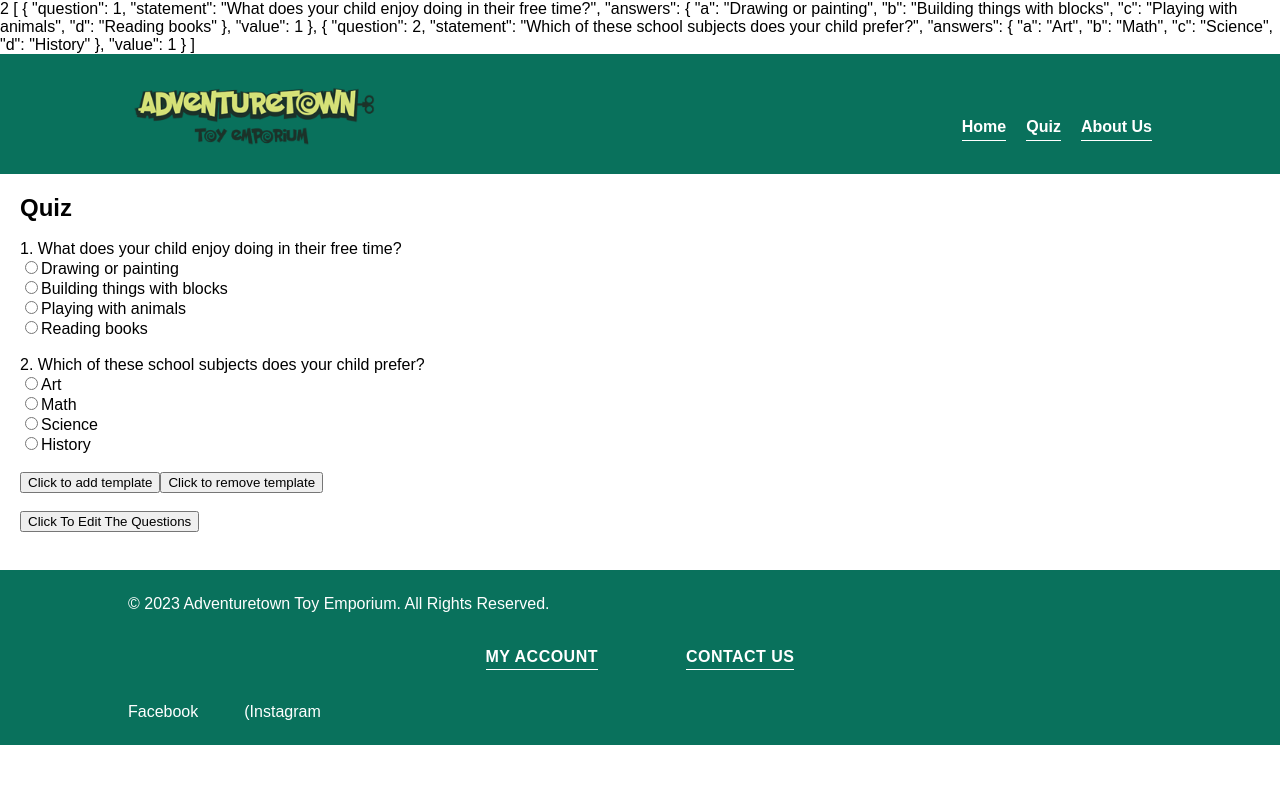
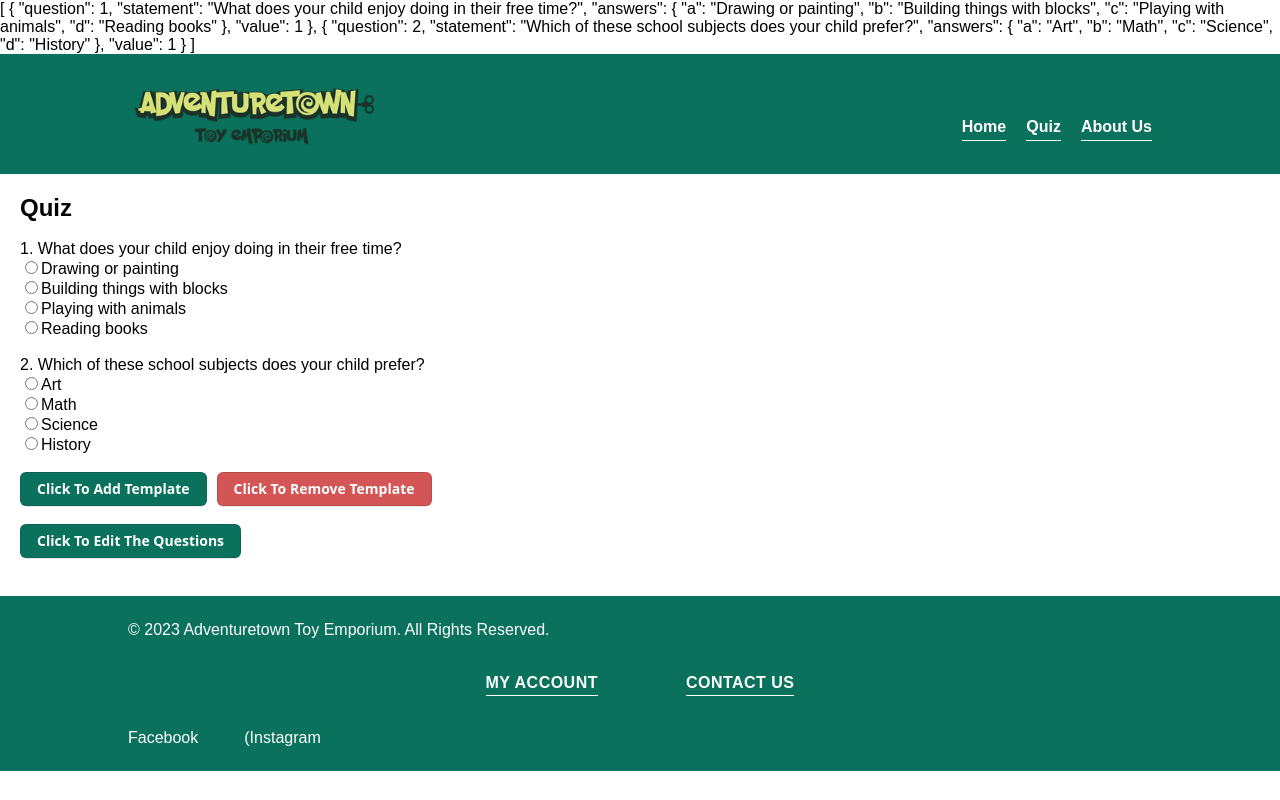
Before and after one commit to xraycodes/ToyEmporium, a Vue app: page / in a window 1280 px wide. Built offline with nearby package versions, Linux system fonts and the light colour scheme.

Commit message:
edit,add,remove functionalities working

```diff
--- a/src/App.vue
+++ b/src/App.vue
@@ -38,13 +38,13 @@ const finalizeChanges = (data) => {
 }
 
 const removeTemplate = () => {
-  questionsInJSONAsObj.pop()
+  questionsInJSONAsObj.splice(questionsLength.value - 1, 1);
+  questionsLength.value--;
 
 }
 </script>
 
 <template>
-  {{ questionsLength }}
   {{ questionsInJSONAsObj }}
   <Header></Header>
   <!-- Main Content Section -->
--- a/src/assets/components/AddAndDeleteButtons.vue
+++ b/src/assets/components/AddAndDeleteButtons.vue
@@ -23,7 +23,63 @@ const MaxQuestions = ref(true)
 
 <template>
     <div>
-        <button v-if="MaxQuestions" @click="$emit('addTemplate')">Click to add template</button>
-        <button @click="$emit('removeTemplate')">Click to remove template</button>
+        <button id="addButton" v-if="MaxQuestions" @click="$emit('addTemplate')">Click To Add Template</button>
+        <button id="deleteButton" @click="$emit('removeTemplate')">Click To Remove Template</button>
   </div>
 </template>
+
+<style scoped>
+
+#addButton {
+  appearance: none;
+  background-color: #09715c;;
+  border: 1px solid rgba(27, 31, 35, .15);
+  border-radius: 6px;
+  box-shadow: rgba(27, 31, 35, .1) 0 1px 0;
+  box-sizing: border-box;
+  color: #fff;
+  cursor: pointer;
+  display: inline-block;
+  font-family: apple-system,system-ui,"Segoe UI",Helvetica,Arial,sans-serif,"Apple Color Emoji","Segoe UI Emoji";
+  font-size: 14px;
+  font-weight: 600;
+  line-height: 20px;
+  margin-right: 10px;
+  padding: 6px 16px;
+  position: relative;
+  text-align: center;
+  text-decoration: none;
+  user-select: none;
+  -webkit-user-select: none;
+  touch-action: manipulation;
+  vertical-align: middle;
+  white-space: nowrap;
+}
+
+#deleteButton {
+  appearance: none;
+  background-color: #d35555;;
+  border: 1px solid rgba(27, 31, 35, .15);
+  border-radius: 6px;
+  box-shadow: rgba(27, 31, 35, .1) 0 1px 0;
+  box-sizing: border-box;
+  color: #fff;
+  cursor: pointer;
+  display: inline-block;
+  font-family: apple-system,system-ui,"Segoe UI",Helvetica,Arial,sans-serif,"Apple Color Emoji","Segoe UI Emoji";
+  font-size: 14px;
+  font-weight: 600;
+  line-height: 20px;
+  margin-right: 10px;
+  padding: 6px 16px;
+  position: relative;
+  text-align: center;
+  text-decoration: none;
+  user-select: none;
+  -webkit-user-select: none;
+  touch-action: manipulation;
+  vertical-align: middle;
+  white-space: nowrap;
+}
+
+</style>
--- a/src/assets/components/EditButton.vue
+++ b/src/assets/components/EditButton.vue
@@ -26,7 +26,7 @@ const sendChanges = () => {
 <template>
 
     <div>
-        <button @click="editOn = !editOn">Click To Edit The Questions</button>
+        <button id="editButton" @click="editOn = !editOn">Click To Edit The Questions</button>
     </div>
     <br>
 
@@ -52,6 +52,36 @@ const sendChanges = () => {
         <input type="text" id="Value" v-model="value"><br>
         <br>
 
-        <button @click="sendChanges">Click to finalize changes</button>
+        <button id="finalizeButton" @click="sendChanges">Click To Finalize Changes</button>
     </div>
 </template>
+
+<style scoped>
+#editButton,
+#finalizeButton {
+  appearance: none;
+  background-color: #09715c;;
+  border: 1px solid rgba(27, 31, 35, .15);
+  border-radius: 6px;
+  box-shadow: rgba(27, 31, 35, .1) 0 1px 0;
+  box-sizing: border-box;
+  color: #fff;
+  cursor: pointer;
+  display: inline-block;
+  font-family: apple-system,system-ui,"Segoe UI",Helvetica,Arial,sans-serif,"Apple Color Emoji","Segoe UI Emoji";
+  font-size: 14px;
+  font-weight: 600;
+  line-height: 20px;
+  margin-right: 10px;
+  padding: 6px 16px;
+  position: relative;
+  text-align: center;
+  text-decoration: none;
+  user-select: none;
+  -webkit-user-select: none;
+  touch-action: manipulation;
+  vertical-align: middle;
+  white-space: nowrap;
+}
+
+</style>
```
